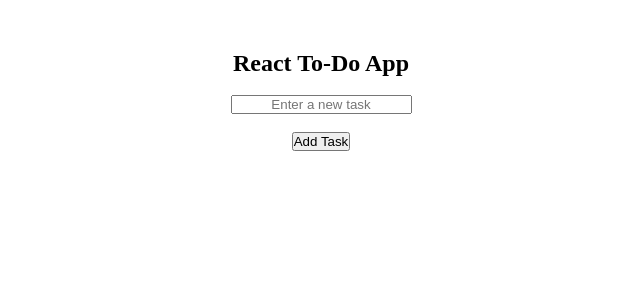
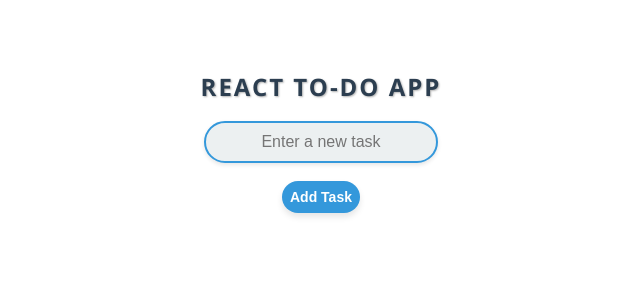
Before and after one commit to shaikh-akbar-96/To-Do-App, a React (Create React App) app: page / in a window 1280 px wide. Shown: the top 300 px of the page, without its empty margins (319-959 px from the left). Built offline with nearby package versions, Linux system fonts and the light colour scheme.

Commit message:
add styling

```diff
--- a/src/components/ToDo.css
+++ b/src/components/ToDo.css
@@ -8,9 +8,41 @@
   text-align: center;
 }
 
+.heading {
+  font-family: "Segoe UI", Tahoma, Geneva, Verdana, sans-serif;
+  color: #2c3e50; /* Dark grayish blue color */
+  text-align: center;
+  margin-top: 20px;
+  text-transform: uppercase;
+  letter-spacing: 2px;
+  font-size: 24px;
+  font-weight: bold;
+  text-shadow: 1px 1px 2px rgba(0, 0, 0, 0.3);
+}
+
 .input_text {
-  width: auto;
+  width: 200px;
   text-align: center;
+  border-radius: 25px;
+  padding: 10px 15px;
+  font-size: 16px;
+  border: 2px solid #3498db;
+  outline: none;
+  transition: border-color 0.3s;
+
+  box-shadow: 0 2px 4px rgba(0, 0, 0, 0.1);
+
+  background-color: #ecf0f1;
+
+  color: #333;
+
+  &:hover {
+    border-color: #2980b9;
+
+    &:focus {
+      border-color: #e74c3c;
+    }
+  }
 }
 
 .tasks {
@@ -35,6 +67,39 @@
   width: 100%;
 }
 
+.btnstyle,
 .deletebtn {
-  width: auto;
+  display: inline-block;
+  padding: 8px 8px;
+  font-size: 14px;
+  font-weight: bold;
+  cursor: pointer;
+  border: none;
+  border-radius: 50px;
+  transition: all 0.3s ease-in-out;
+  outline: none;
+  text-align: center;
+  text-decoration: none;
 }
+
+.btnstyle {
+  background-color: #3498db;
+  color: white;
+  box-shadow: 0 4px 6px rgba(0, 0, 0, 0.1);
+}
+
+.btnstyle:hover {
+  background-color: #2980b9;
+  transform: scale(1.05);
+}
+
+.deletebtn {
+  background-color: #e74c3c;
+  color: white;
+  box-shadow: 0 4px 6px rgba(0, 0, 0, 0.1);
+}
+
+.deletebtn:hover {
+  background-color: #c0392b;
+  transform: scale(1.05);
+}
--- a/src/components/todo.jsx
+++ b/src/components/todo.jsx
@@ -20,7 +20,7 @@ const ToDo = () => {
 
   return (
     <div className="main">
-      <h2>React To-Do App</h2>
+      <h2 className="heading">React To-Do App</h2>
       <br />
       <div className="inputText">
         <div>
```
